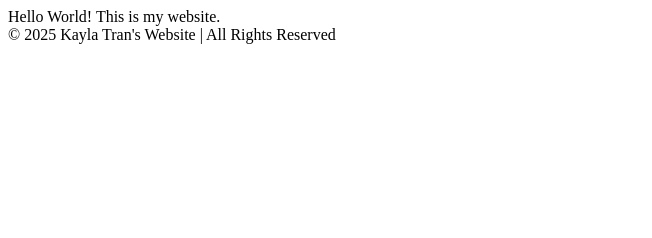
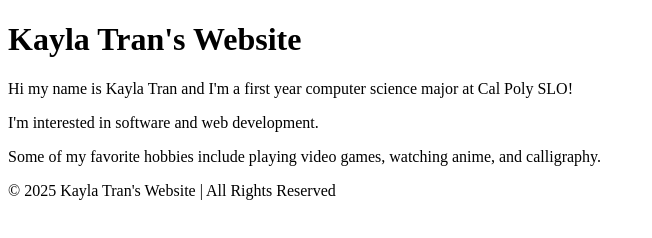
Before and after one commit to kaylat6/kaylat6.github.io, a plain HTML site: page index.html in a window 1280 px wide. Shown: the whole page, without its empty margins (0-652 px from the left). Drawn offline with Linux system fonts and the light colour scheme.

Commit message:
feat: add index.html

```diff
--- a/index.html
+++ b/index.html
@@ -11,7 +11,10 @@
         <nav>
         </nav>
         <main>
-            Hello World! This is my website.
+            <h1>Kayla Tran's Website</h1>
+            <p>Hi my name is Kayla Tran and I'm a first year computer science major at Cal Poly SLO!</p>
+            <p>I'm interested in software and web development.</p>
+            <p>Some of my favorite hobbies include playing video games, watching anime, and calligraphy.</p>
         </main>
         <footer>
             © 2025 Kayla Tran's Website | All Rights Reserved
```
